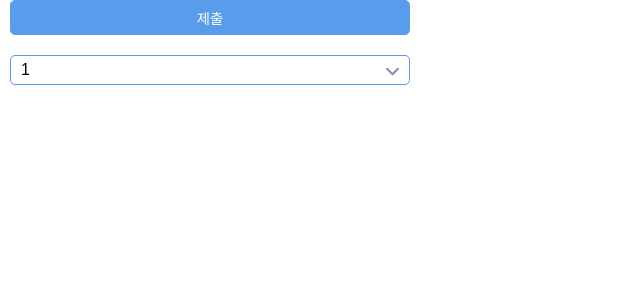
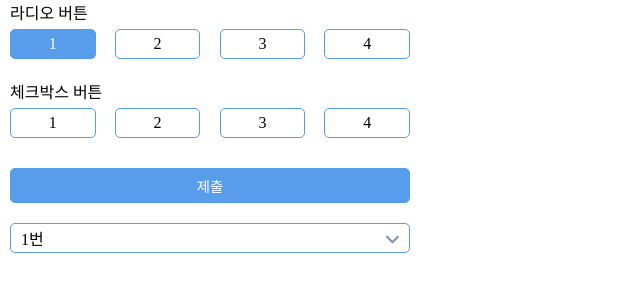
Before and after one commit to mbynae/my-lib, a React (Vite) app: page / in a window 1280 px wide. Shown: the top 300 px of the page, without its empty margins (0-640 px from the left). Built offline with nearby package versions, Linux system fonts and the light colour scheme.

Commit message:
feat: 셀렉트 제작중

```diff
--- a/src/App.tsx
+++ b/src/App.tsx
@@ -9,7 +9,8 @@ import Select from './components/form/Select';
 
 function App() {
     const [radio, setRadio] = useInputHandler('1');
-    const [select, setSelect] = useInputHandler('1');
+    const [select, setSelect] = useInputHandler({ first: '1', second: '1' });
+    const [select2, setSelect2] = useInputHandler('1');
     const [check, setCheck, allCheck] = useCheckboxHandler([]);
 
     const onSubmit = (e: React.FormEvent<HTMLFormElement>) => {
@@ -21,7 +22,7 @@ function App() {
     return (
         <div>
             <Form onSubmit={onSubmit} style={{ width: 400, display: 'flex', flexDirection: 'column', gap: 20, marginLeft: 10 }}>
-                {/* <Form.Fieldset>
+                <Form.Fieldset>
                     <Form.Legend>라디오 버튼</Form.Legend>
                     <RadioGroup UIType="button" name="radio" state={radio} onChange={setRadio}>
                         <RadioOption value="1">1</RadioOption>
@@ -38,15 +39,22 @@ function App() {
                         <CheckboxOption value="3">3</CheckboxOption>
                         <CheckboxOption value="4">4</CheckboxOption>
                     </CheckboxGroup>
-                </Form.Fieldset> */}
+                </Form.Fieldset>
                 <Button UIType="default">제출</Button>
 
-                <Select state={select} onChange={setSelect}>
-                    <Select.Option value="1">1번</Select.Option>
+                <Select state={select2} onChange={setSelect2} name="first">
+                    <Select.Option2 value="1">1번</Select.Option2>
+                    <Select.Option2 value="2">2번</Select.Option2>
+                    <Select.Option2 value="3">3번</Select.Option2>
+                    <Select.Option2 value="4">4번</Select.Option2>
+                </Select>
+
+                {/* <Select state={select.second} onChange={setSelect} name="second">
+                    <Select2.Option value="1">1번</Select.Option>
                     <Select.Option value="2">2번</Select.Option>
                     <Select.Option value="3">3번</Select.Option>
                     <Select.Option value="4">4번</Select.Option>
-                </Select>
+                </Select> */}
             </Form>
         </div>
     );
--- a/src/components/form/Select.module.css
+++ b/src/components/form/Select.module.css
@@ -1,26 +1,17 @@
 .label {
     border: 1px solid var(--main-color);
     border-radius: 5px;
-    padding: 5px 10px;
+    padding: 0px 10px;
     cursor: pointer;
     display: flex;
     justify-content: space-between;
     align-items: center;
     position: relative;
+    min-height: 1.875rem;
 }
 
-.activeInput {
+.input {
     display: none;
-}
-.input {
-    padding: 0;
-    margin: 0;
-    border: none;
-    pointer-events: none;
-    font-size: 1rem;
-}
-.input:focus {
-    outline: none;
 }
 
 .arrow {
@@ -33,21 +24,28 @@
     translate: 0 1px;
 }
 
-.label:has(.activeInput:checked) .arrow {
+.label:has(.input:checked) .arrow {
     rotate: 180deg;
 }
 
 .optionBox {
-    width: 100%;
+    width: calc(100% + 2px);
     position: absolute;
-    left: 0;
+    left: -1px;
     top: calc(100% + 5px);
     border: 1px solid var(--main-color);
     border-radius: 5px;
+    background-color: #fff;
+    z-index: 1;
+    overflow: auto;
 }
 
 .option {
+    width: 100%;
     padding: 5px 10px;
+    display: block;
+    text-align: left;
+    cursor: pointer;
 }
 .option:hover {
     background-color: var(--main-color-thin);
--- a/src/components/form/Select.tsx
+++ b/src/components/form/Select.tsx
@@ -1,38 +1,81 @@
-import { createContext, DetailedHTMLProps, HTMLProps, memo, OptionHTMLAttributes, useContext, useMemo, useRef, useState } from 'react';
+import { createContext, DetailedHTMLProps, HTMLProps, OptionHTMLAttributes, useContext, useEffect, useMemo, useRef, useState } from 'react';
 import { useBooleanHandler } from '../../hooks/useInputHandler';
+import { useCloseDropdown } from '../../hooks/useSideEffect';
+
 import styles from './Select.module.css';
 
-interface Props extends HTMLProps<HTMLInputElement> {
+interface Props extends Omit<HTMLProps<HTMLInputElement>, 'onChange'> {
     children: React.ReactNode;
     text?: string;
     state?: string;
     name?: string;
-    onChange?: (e: React.ChangeEvent<HTMLInputElement>) => void;
+    onChange?: (event?: React.ChangeEvent<HTMLInputElement>) => void;
+
     className?: string;
 }
 
-const Context = createContext<Pick<Props, 'state' | 'onChange'>>({ state: undefined, onChange: undefined });
+const Context = createContext<{
+    onClick: (e: React.MouseEvent<HTMLButtonElement>) => void;
+    onChange: (e?: React.ChangeEvent<HTMLInputElement>) => void | undefined;
+}>({
+    onClick: () => {},
+    onChange: () => {},
+});
 
-export default function Select({ state, onChange, children, className }: Props) {
+export default function Select({ state, onChange, children, className, name }: Props) {
+    //ref
+    const ref = useRef<HTMLDivElement>(null);
+
     //state
-    const [active, setActive] = useState(false);
+    const [active, setActive] = useBooleanHandler(false);
+    const [view, setView] = useState<React.ReactNode>('');
 
     //event handler
-    const onActiveHandler = () => {
-        setActive(prev => !prev);
+    const optionHandler = (e: React.MouseEvent<HTMLButtonElement>) => {
+        e.stopPropagation();
+        e.preventDefault();
+
+        const { value, innerHTML } = e.currentTarget;
+
+        setView(innerHTML);
+        setActive();
+
+        if (onChange) {
+            // @ts-expect-error 콜백함수용 분기처리
+            onChange(prev => {
+                if (typeof prev === 'string') return value;
+                if (name) return { ...prev, [name]: value };
+                return prev;
+            });
+        }
     };
 
     //data processing value
     const labelStyle = useMemo(() => [styles.label, className].join(' '), [className]);
 
+    //side effect
+    useCloseDropdown(active, ref, setActive);
+
+    useEffect(() => {
+        if (Array.isArray(children)) {
+            const initChild = children.find(node => node.props.value === state);
+            if (initChild) setView(initChild.props.children);
+            return;
+        }
+        if (children) {
+            setView((children as React.ReactElement).props.children);
+        }
+    }, []);
+
     return (
-        <Context.Provider value={{ state, onChange }}>
-            <label className={labelStyle} onClick={e => e.stopPropagation()}>
-                <input type="checkbox" checked={active} onChange={onActiveHandler} className={styles.activeInput} />
-                <input type="text" value={state} className={styles.input} readOnly />
+        <Context.Provider value={{ onClick: optionHandler, onChange: onChange }}>
+            <label className={labelStyle} onClick={e => e.stopPropagation()} aria-labelledby="셀렉트 박스">
+                <input type="checkbox" checked={active} onChange={setActive} className={styles.input} readOnly />
+                <input type="text" value={state} name={name} className={styles.input} readOnly />
+                <span>{view}</span>
                 <div className={styles.arrow} />
-                {active && (
-                    <div className={styles.optionBox} onClick={e => e.stopPropagation()}>
+                {children && active && (
+                    <div className={styles.optionBox} role="combobox" ref={ref}>
                         {children}
                     </div>
                 )}
@@ -42,6 +85,7 @@ export default function Select({ state, onChange, children, className }: Props)
 }
 
 Select.Option = Option;
+Select.Option2 = Option2;
 
 interface OptionProps extends DetailedHTMLProps<OptionHTMLAttributes<HTMLOptionElement>, HTMLOptionElement> {
     children: React.ReactNode;
@@ -51,13 +95,20 @@ interface OptionProps extends DetailedHTMLProps<OptionHTMLAttributes<HTMLOptionE
 function Option({ value, children }: OptionProps) {
     const context = useContext(Context);
 
-    const onChange = (e: React.MouseEvent<HTMLOptionElement>) => {
-        console.log('실행');
-        context?.onChange && context.onChange(e as unknown as React.ChangeEvent<HTMLInputElement>);
-    };
     return (
-        <option className={styles.option} value={value} onClick={onChange}>
+        <button className={styles.option} value={value} onClick={context.onClick} aria-label="셀렉트 박스 옵션">
             {children}
-        </option>
+        </button>
     );
 }
+
+function Option2({ value, children }: OptionProps) {
+    const context = useContext(Context);
+
+    return (
+        <label className={styles.option}>
+            <input type="raio" value={value} onChange={context.onChange} className={styles.input} />
+            <span>{children}</span>
+        </label>
+    );
+}
--- a/src/hooks/useInputHandler.ts
+++ b/src/hooks/useInputHandler.ts
@@ -65,8 +65,7 @@ export const useBooleanHandler = <T extends boolean | object>(initialState: Bool
             const eventTarget = event.target as HTMLInputElement;
 
             if (typeof initialState === 'boolean') {
-                console.log(eventTarget.value);
-                return setState(!eventTarget.value as typeof initialState);
+                return setState(prev => !prev as typeof initialState);
             }
 
             if (typeof initialState === 'object') {
--- /dev/null
+++ b/src/hooks/useSideEffect.ts
@@ -0,0 +1,17 @@
+import { useEffect } from 'react';
+
+//외부 클릭 시 드롭다운 창 off
+type CloseDropdownType = <T extends HTMLElement>(a: boolean, ref: React.RefObject<T>, fn: () => void) => void;
+export const useCloseDropdown: CloseDropdownType = (active, ref, fn) => {
+    useEffect(() => {
+        const closeDropdown: EventListenerOrEventListenerObject = e => {
+            if (ref.current && !ref.current?.contains(e.target as Node)) fn();
+        }; // 요소 외부 클릭 시 드롭 다운 실행 함수
+
+        if (active) document.addEventListener('click', closeDropdown);
+
+        return () => {
+            document.removeEventListener('click', closeDropdown);
+        };
+    }, [active]);
+};
```
